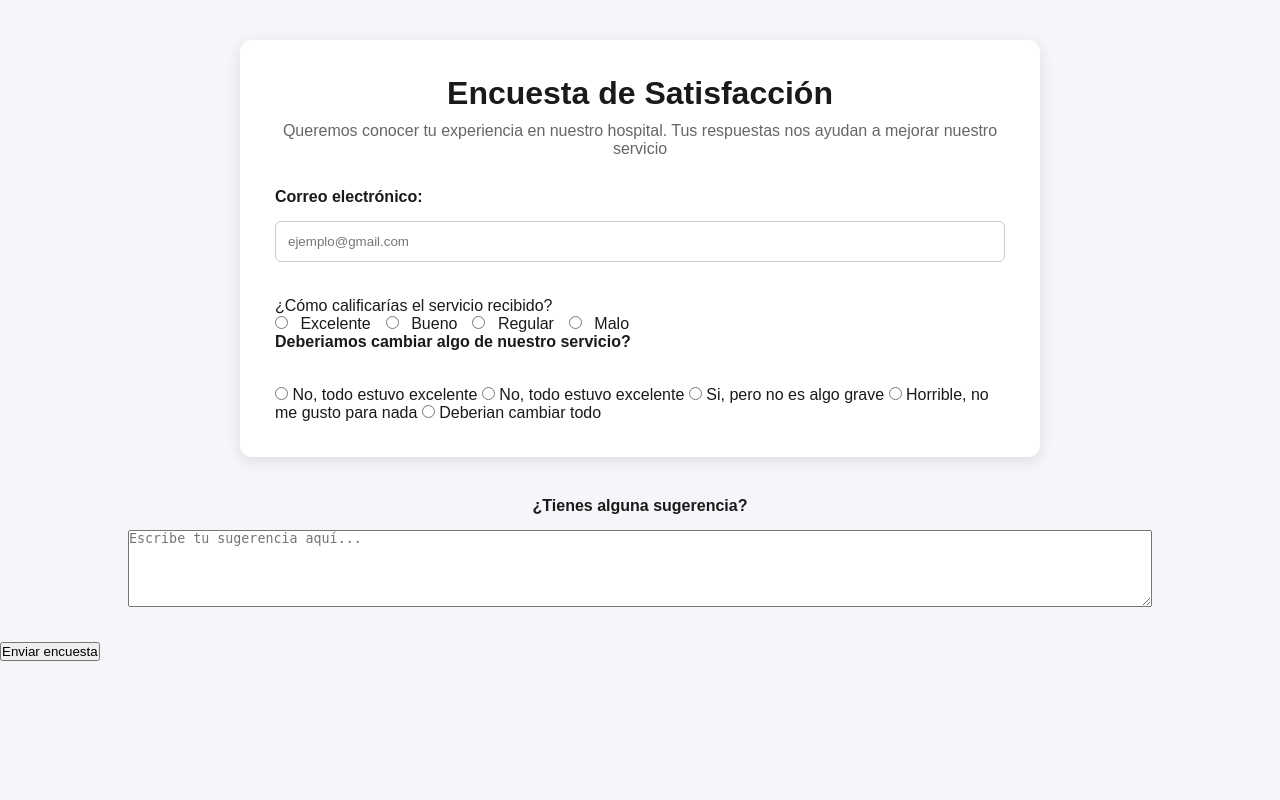
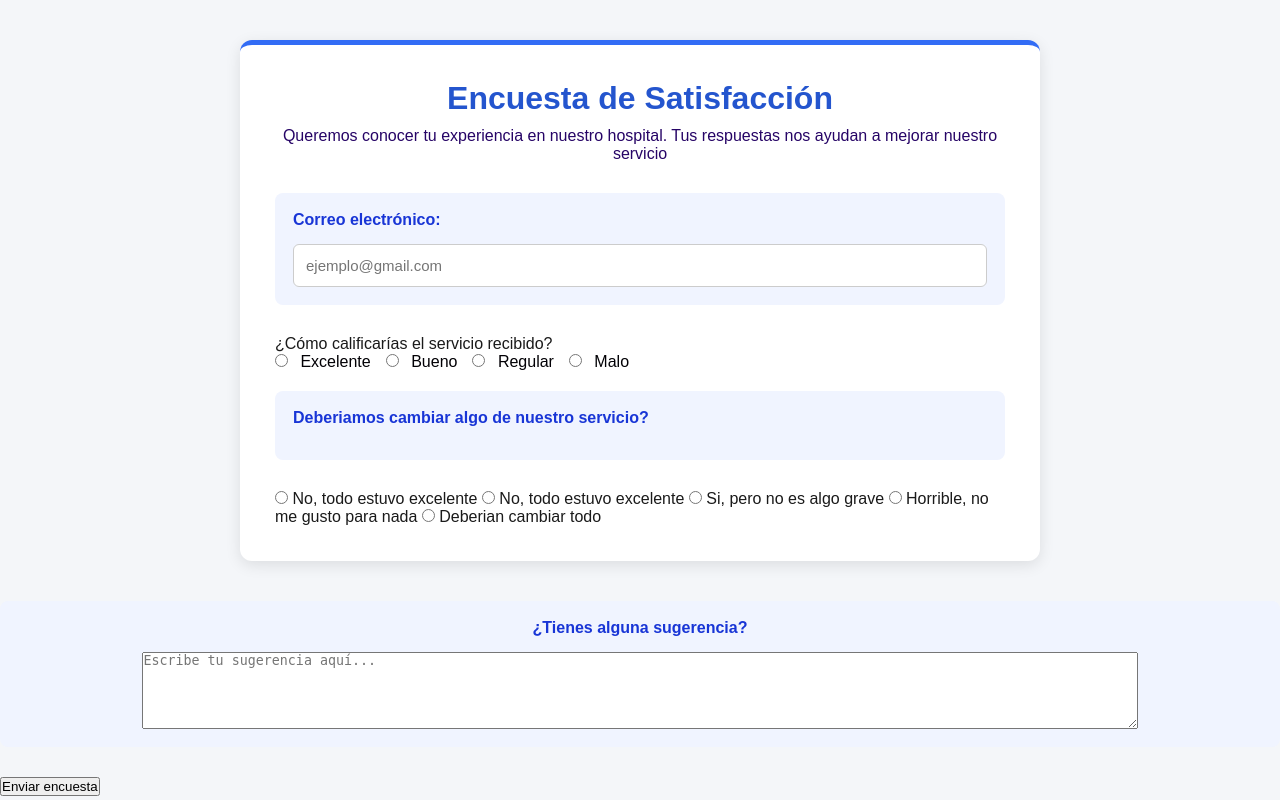
Before and after one commit to valen289/Clinica_, a PHP site: page /paginas/encuesta-reporte.html in a window 1280 px wide. Run offline with PHP 8.4, Linux system fonts and the light colour scheme.

Commit message:
coloreado de la pagina encuestas y optimizacion

```diff
--- a/assets/css/paginas.css
+++ b/assets/css/paginas.css
@@ -235,27 +235,38 @@
     background-color: white;
     border-radius: 12px;
     box-shadow: 0 4px 15px rgba(0, 0, 0, 0.1);
+    border-top: 5px solid #326cf5;
+
 }
 
 .encuesta h1 {
     text-align: center;
     margin-bottom: 10px;
+    color: #2455ce;
 }
 
 .encuesta p {
     text-align: center;
-    color: #666;
+    color: #260466;
     margin-bottom: 30px;
+
+
 }
 
 .pregunta {
-    margin-bottom: 35px;
+    margin-bottom: 30px;
+    margin-top: 20px;
+    background-color: #f0f4ff;
+    border-radius: 8px;
+    padding: 18px;
+    color: #05045e;
 }
 
 .pregunta > label {
     display: block;
     margin-bottom: 15px;
     font-weight: bold;
+    color: #1835d6;
 }
 
 .encuesta input[type="email"] {
@@ -264,7 +275,7 @@
     border: 1px solid #ccc;
     border-radius: 6px;
     box-sizing: border-box;
-    front-size: 15px;
+    font-size: 15px;
 }
 .encuesta input[type="email"]:focus {
     outline: none;
@@ -276,6 +287,7 @@
     flex-direction: row;
     flex-wrap: wrap;
     gap: 15px;
+    color: #020005;
 }
 
 .opciones label {
```
